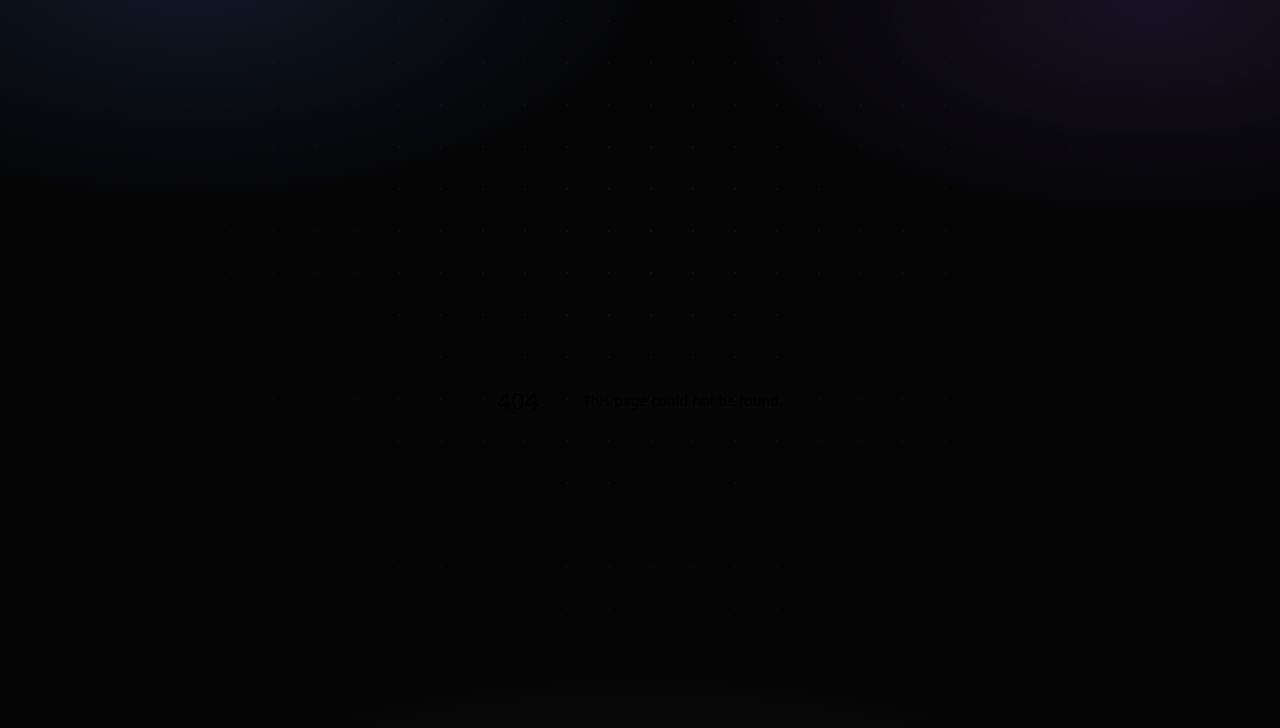
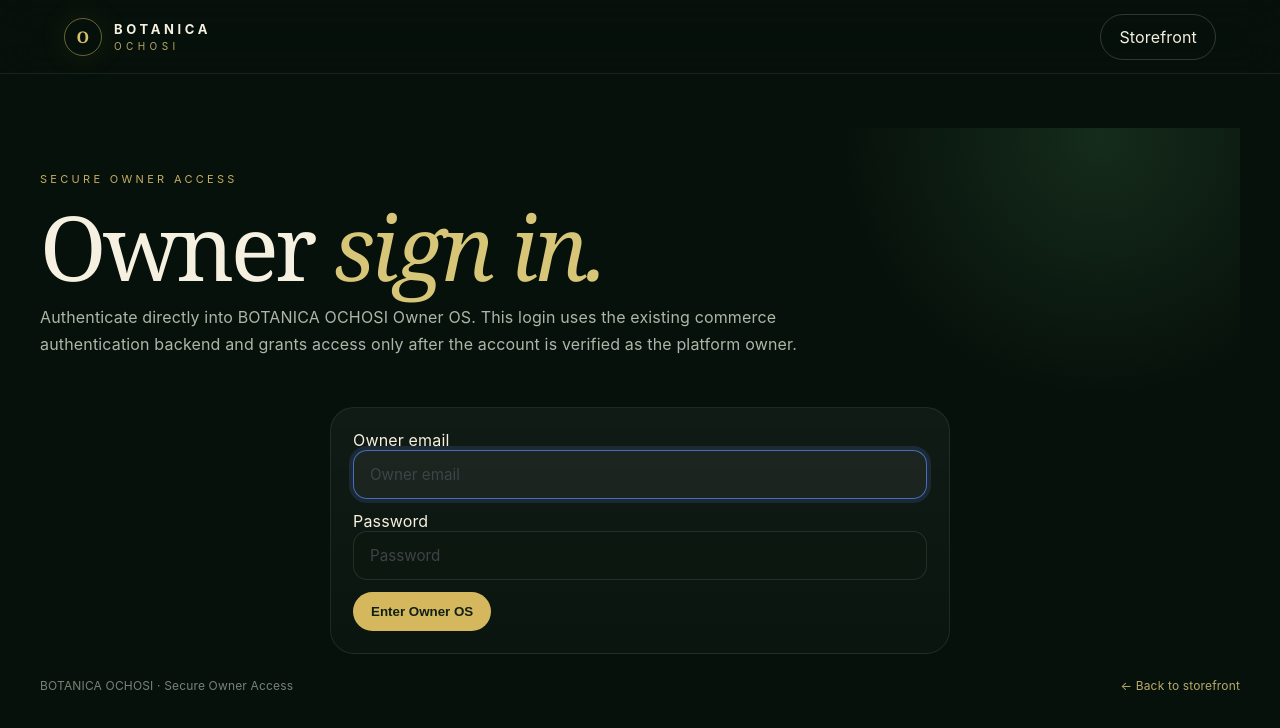
Before and after one commit to SAHJONY/AUTONOMOUS-DROPSHIPPING-BUSINESS, a Next.js app in the folder apps/web/: page /owner/login in a window 1280 px wide. Before the commit this address had no page. Shown: the top 728 px of the page. Built offline with nearby package versions, Linux system fonts and the light colour scheme.

Commit message:
BOTANICA: add native Owner OS authentication
* BOTANICA: add native Owner OS login

* BOTANICA: route Owner OS to native authentication

* BOTANICA: preserve legacy owner sign-in links safely

```diff
--- /dev/null
+++ b/apps/web/app/owner/login/page.tsx
@@ -0,0 +1,115 @@
+"use client";
+
+import { FormEvent, useEffect, useState } from "react";
+import styles from "../owner.module.css";
+
+type Me = { id: string; email: string; is_owner: boolean };
+type Org = { id: string; name?: string; role?: string };
+
+export default function OwnerLoginPage() {
+  const [busy, setBusy] = useState(false);
+  const [error, setError] = useState("");
+
+  useEffect(() => {
+    const token = localStorage.getItem("commerce_os_token");
+    if (!token) return;
+
+    void fetch("/api/auth/me", { headers: { Authorization: `Bearer ${token}` } })
+      .then(async (res) => {
+        if (!res.ok) return;
+        const me = (await res.json()) as Me;
+        if (me.is_owner) window.location.replace("/owner");
+      })
+      .catch(() => {});
+  }, []);
+
+  async function signIn(event: FormEvent<HTMLFormElement>) {
+    event.preventDefault();
+    setBusy(true);
+    setError("");
+
+    const form = new FormData(event.currentTarget);
+    const email = String(form.get("email") ?? "").trim();
+    const password = String(form.get("password") ?? "");
+
+    try {
+      const login = await fetch("/api/auth/login", {
+        method: "POST",
+        headers: { "Content-Type": "application/json" },
+        body: JSON.stringify({ email, password }),
+      });
+      const loginBody = await login.json().catch(() => ({}));
+      if (!login.ok || !loginBody.access_token) {
+        throw new Error(loginBody.detail ?? "Owner sign-in failed.");
+      }
+
+      const token = String(loginBody.access_token);
+      const authHeaders = { Authorization: `Bearer ${token}` };
+      const [meResponse, orgsResponse] = await Promise.all([
+        fetch("/api/auth/me", { headers: authHeaders }),
+        fetch("/api/orgs", { headers: authHeaders }),
+      ]);
+
+      const me = (await meResponse.json().catch(() => ({}))) as Partial<Me>;
+      if (!meResponse.ok || me.is_owner !== true) {
+        throw new Error("This account does not have BOTANICA Owner OS access.");
+      }
+
+      const orgs = (await orgsResponse.json().catch(() => [])) as Org[];
+      if (!orgsResponse.ok || !orgs[0]?.id) {
+        throw new Error("No owner organization is available for this account.");
+      }
+
+      localStorage.setItem("commerce_os_token", token);
+      localStorage.setItem("commerce_os_org", orgs[0].id);
+      window.location.replace("/owner");
+    } catch (err) {
+      localStorage.removeItem("commerce_os_token");
+      localStorage.removeItem("commerce_os_org");
+      setError(err instanceof Error ? err.message : String(err));
+    } finally {
+      setBusy(false);
+    }
+  }
+
+  return (
+    <main className={styles.shell}>
+      <nav className={styles.nav}>
+        <a className={styles.brand} href="/shop">
+          <span className={styles.mark}>O</span>
+          <span className={styles.brandText}><strong>BOTANICA</strong><small>OCHOSI</small></span>
+        </a>
+        <div className={styles.navLinks}>
+          <a className={styles.ghost} href="/shop">Storefront</a>
+        </div>
+      </nav>
+
+      <div className={styles.content}>
+        <section className={styles.hero}>
+          <div className={styles.kicker}>SECURE OWNER ACCESS</div>
+          <h1>Owner <em>sign in.</em></h1>
+          <p>Authenticate directly into BOTANICA OCHOSI Owner OS. This login uses the existing commerce authentication backend and grants access only after the account is verified as the platform owner.</p>
+        </section>
+
+        <section className={styles.section}>
+          <form onSubmit={signIn} className={`${styles.card} ${styles.form}`} style={{ maxWidth: 620, margin: "0 auto" }}>
+            <label className={styles.full}>
+              Owner email
+              <input className={styles.input} name="email" type="email" autoComplete="username" required autoFocus placeholder="Owner email" />
+            </label>
+            <label className={styles.full}>
+              Password
+              <input className={styles.input} name="password" type="password" autoComplete="current-password" minLength={8} required placeholder="Password" />
+            </label>
+            {error && <div className={`${styles.error} ${styles.full}`}><strong>Unable to sign in</strong><div>{error}</div></div>}
+            <div className={styles.full}>
+              <button className={styles.primary} disabled={busy} type="submit">{busy ? "Verifying owner…" : "Enter Owner OS"}</button>
+            </div>
+          </form>
+        </section>
+
+        <footer className={styles.footer}><span>BOTANICA OCHOSI · Secure Owner Access</span><a href="/shop">← Back to storefront</a></footer>
+      </div>
+    </main>
+  );
+}
```
Also changed, not shown: apps/web/app/owner/page.tsx (+21 -6 lines), apps/web/middleware.ts (+5 -3 lines).
